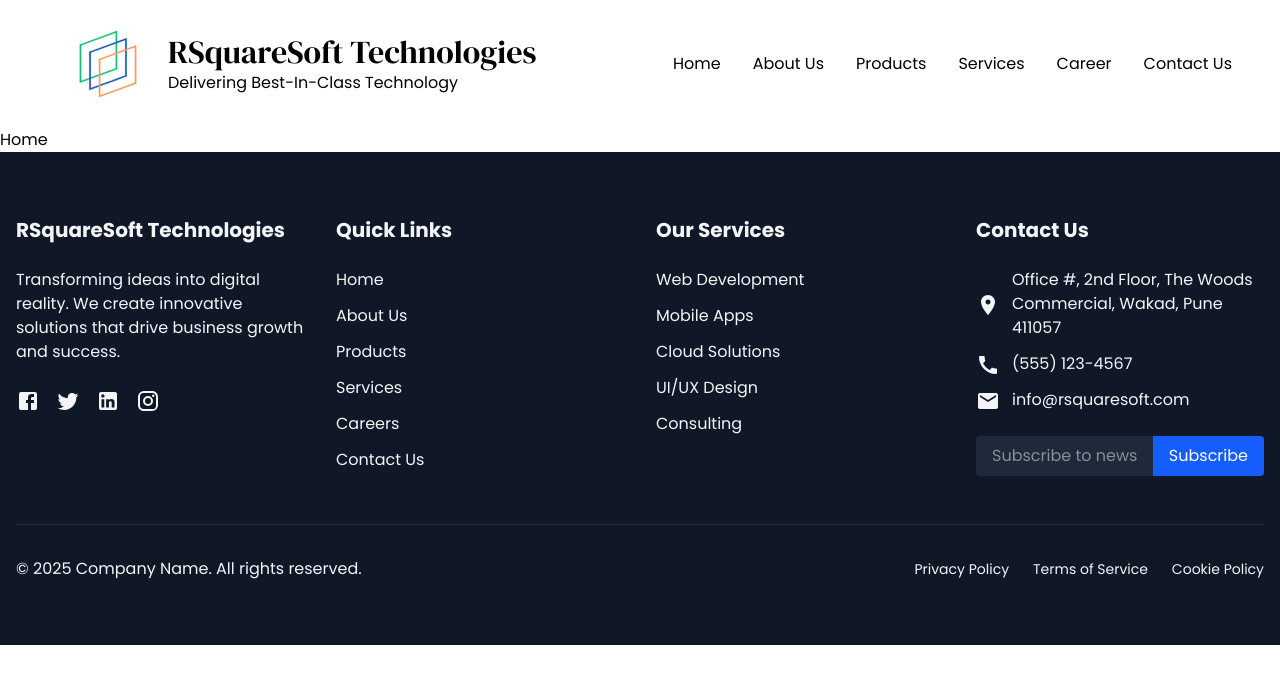
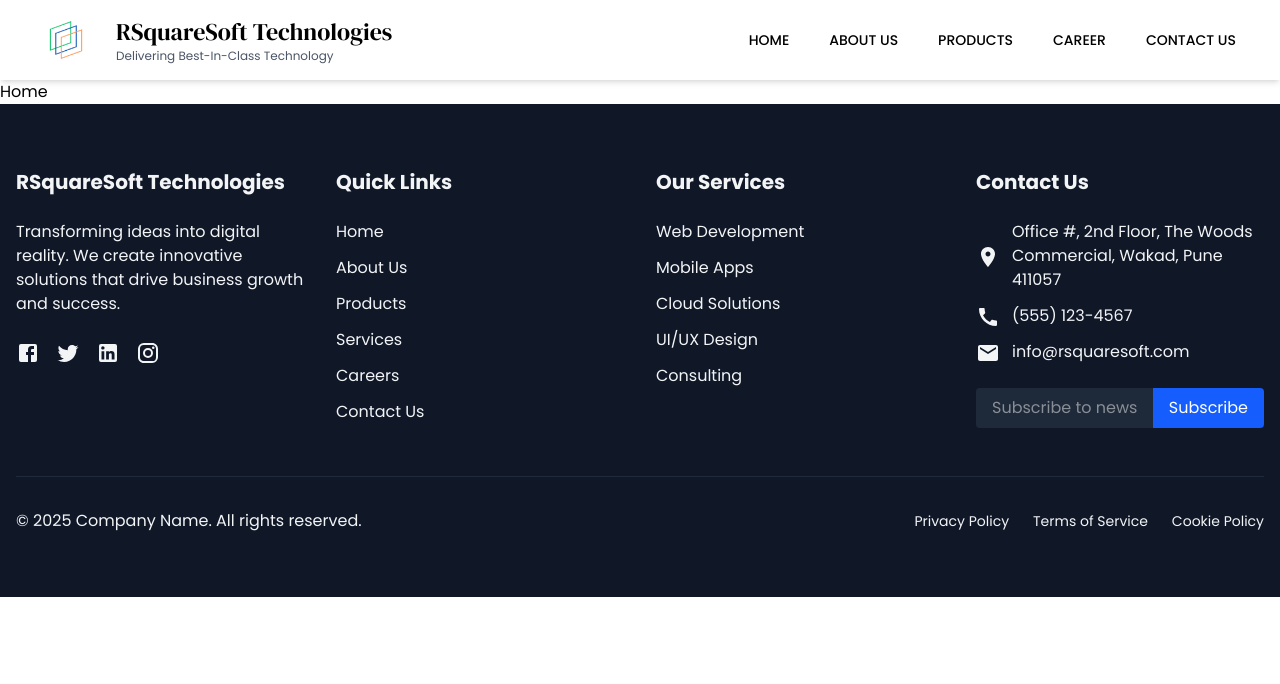
Before and after one commit to ratnesh1253/RsquareDemo, a React (Create React App) app: page / in a window 1280 px wide. Shown: the top 684 px of the page. Built offline with nearby package versions, Linux system fonts and the light colour scheme.

Commit message:
nav complete

```diff
--- a/package.json
+++ b/package.json
@@ -9,10 +9,7 @@
     "@mui/material": "^6.4.1",
     "@testing-library/react": "^16.2.0",
     "cra-template": "1.2.0",
-<<<<<<< HEAD
-=======
     "framer-motion": "^12.0.5",
->>>>>>> 5ba735367cbbcae58d6aea833c6b82c514c01f88
     "lucide-react": "^0.474.0",
     "react": "^19.0.0",
     "react-dom": "^19.0.0",
--- a/src/pages/template/Header.css
+++ b/src/pages/template/Header.css
@@ -1,5 +1,5 @@
 #logo-name {
   font-family: "DM Serif Display", serif;
-  font-size: 2rem;
-  font-weight: 100;
+  /* font-size: 2rem;
+  font-weight: 100; */
 }
--- a/src/pages/template/Header.jsx
+++ b/src/pages/template/Header.jsx
@@ -1,61 +1,67 @@
 import React, { useState } from "react";
+import { Menu, X } from "lucide-react";
 import Logo from "./../../assets/RSquareLogo.png";
-import { Menu, X } from "lucide-react";
 import "./Header.css";
 
 export default function Header() {
-  const [isOpen, setIsOpen] = useState(false);
+  const [isMenuOpen, setIsMenuOpen] = useState(false);
 
-  const toggleMenu = () => setIsOpen(!isOpen);
+  const navLinks = [
+    { name: "HOME", href: "https://rsquaresoft.com/" },
+    { name: "ABOUT US", href: "/about-us/" },
+    { name: "PRODUCTS", href: "/products/" },
+    { name: "CAREER", href: "/career/" },
+    { name: "CONTACT US", href: "/contact-us/" },
+  ];
+
+  const toggleMenu = () => {
+    setIsMenuOpen(!isMenuOpen);
+  };
+
   return (
-    <nav className="text-black m-4">
+    <nav className="bg-white shadow-md">
+      {/* Main navbar container */}
       <div className="max-w-7xl mx-auto px-4 sm:px-6 lg:px-8">
-        <div className="relative flex items-center justify-between h-16 sm:h-20 lg:h-24">
-          {/* Logo */}
-          <div className="flex-shrink-0 flex items-center">
-            <img src={Logo} alt="logo" />
-            <div>
-              <span id="logo-name" className="text-lg sm:text-xl md:text-2xl lg:text-3xl font-bold">
+        <div className="flex items-center justify-between h-20">
+          {/* Logo and company name section */}
+          <a href="https://rsquaresoft.com/">
+            <div className="flex items-center">
+              <div className="flex-shrink-0">
+                <img src={Logo} alt="Company Logo" className="h-17 w-17" />
+              </div>
+              <div className="ml-4 my-4 flex flex-col">
+                <div id="logo-name" className="text-2xl text-black-800">
                   RSquareSoft Technologies
-              </span>
-              <p>Delivering Best-In-Class Technology</p>
+                </div>
+                <div className="text-xs text-gray-600 ">
+                  Delivering Best-In-Class Technology
+                </div>
+              </div>
+            </div>
+          </a>
+
+          {/* Desktop navigation */}
+          <div className="hidden lg:block">
+            <div className="ml-10 flex items-center space-x-4">
+              {navLinks.map((link) => (
+                <a
+                  key={link.name}
+                  href={link.href}
+                  className="text-black-600 hover:text-blue-900 hover:bg-blue-50 px-3 py-2 rounded-md text-sm font-medium transition-colors duration-200"
+                >
+                  {link.name}
+                </a>
+              ))}
             </div>
           </div>
 
-          {/* Desktop Menu */}
-          <div className="hidden md:flex items-center space-x-8">
-            <a href="https://rsquaresoft.com/" className="hover:text-blue-400">
-              Home
-            </a>
-
-            <a href="/about-us/" className="hover:text-blue-400">
-              About Us
-            </a>
-
-            <a href="/products/" className="hover:text-blue-400">
-              Products
-            </a>
-
-            <a href="/services/" className="hover:text-blue-400">
-              Services
-            </a>
-
-            <a href="/career/" className="hover:text-blue-400">
-              Career
-            </a>
-
-            <a id="/contact-us/" href="#" className="hover:text-blue-400">
-              Contact Us
-            </a>
-          </div>
-
           {/* Mobile menu button */}
-          <div className="md:hidden">
+          <div className="lg:hidden">
             <button
               onClick={toggleMenu}
-              className="inline-flex items-center justify-center p-2 rounded-md hover:bg-slate-800"
+              className="inline-flex items-center justify-center p-2 rounded-md text-black-700 hover:text-blue-900 hover:bg-blue-100 focus:outline-none"
             >
-              {isOpen ? (
+              {isMenuOpen ? (
                 <X className="h-6 w-6" />
               ) : (
                 <Menu className="h-6 w-6" />
@@ -63,50 +69,21 @@ export default function Header() {
             </button>
           </div>
         </div>
+      </div>
 
-        {/* Mobile Menu */}
-        {isOpen && (
-          <div className="md:hidden">
+      {/* Mobile menu */}
+      <div className={`lg:hidden ${isMenuOpen ? "block" : "hidden"}`}>
         <div className="px-2 pt-2 pb-3 space-y-1">
+          {navLinks.map((link) => (
             <a
-                href="https://rsquaresoft.com/"
-                className="block px-3 py-2 rounded-md hover:bg-slate-800"
+              key={link.name}
+              href={link.href}
+              className="text-black-600 hover:text-blue-900 hover:bg-blue-50 block px-3 py-2 rounded-md text-base font-medium transition-colors duration-200"
             >
-                Home
+              {link.name}
             </a>
-              <a
-                href="/about/"
-                className="block px-3 py-2 rounded-md hover:bg-slate-800"
-              >
-                About
-              </a>
-              <a
-                href="/products/"
-                className="block px-3 py-2 rounded-md hover:bg-slate-800"
-              >
-                Products
-              </a>
-              <a
-                href="/services/"
-                className="block px-3 py-2 rounded-md hover:bg-slate-800"
-              >
-                Services
-              </a>
-              <a
-                href="/career/"
-                className="block px-3 py-2 rounded-md hover:bg-slate-800"
-              >
-                Career
-              </a>
-              <a
-                href="/contact-us/"
-                className="block px-3 py-2 rounded-md hover:bg-slate-800"
-              >
-                Contact Us
-              </a>
+          ))}
         </div>
-          </div>
-        )}
       </div>
     </nav>
   );
```
Also changed, not shown: 1 other file (tests, documents, lock files or other folders). Lines whose indentation alone changed are shown as unchanged.
